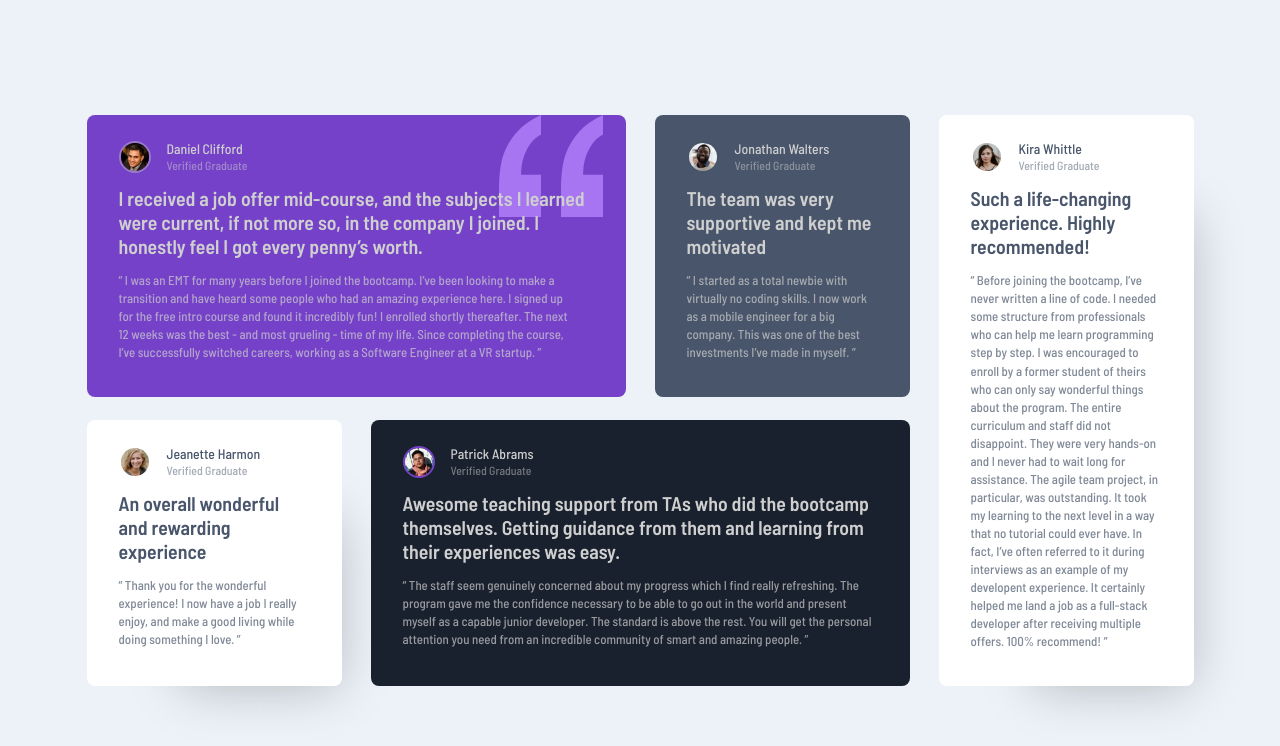
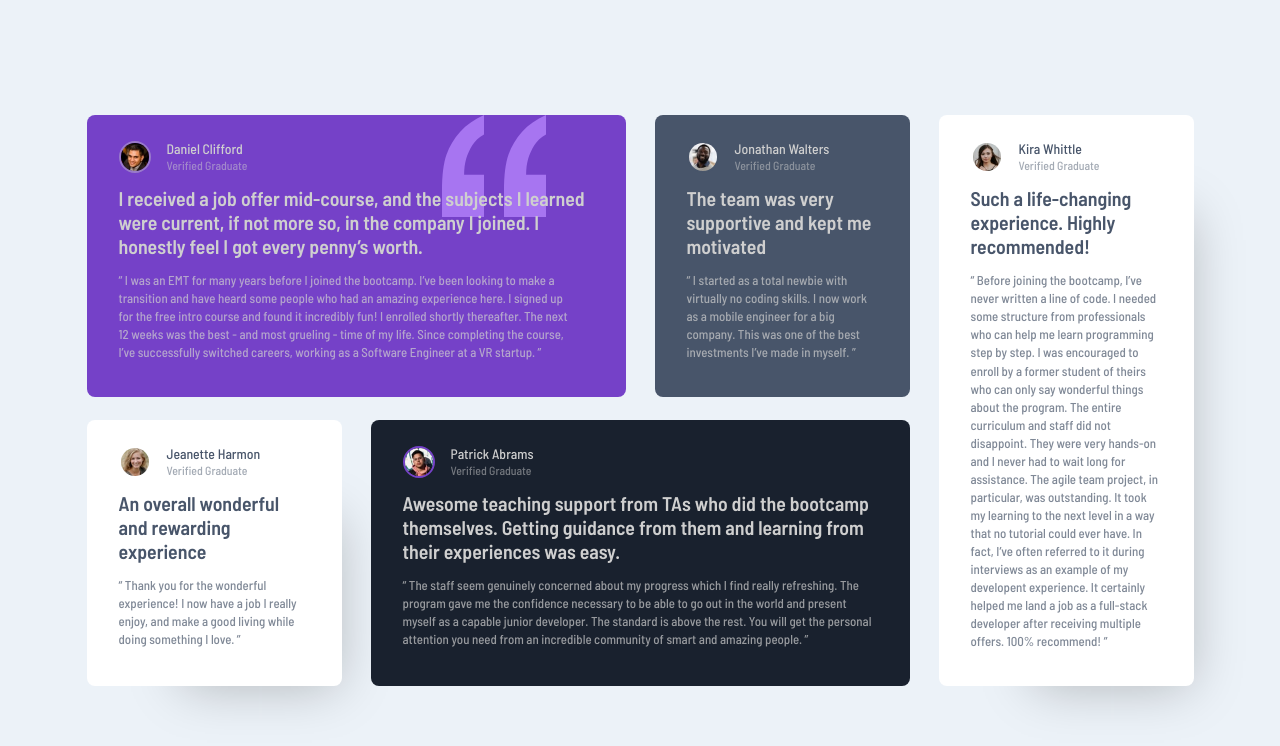
Before and after one commit to StephenYu2018/testimonials-grid-section-main, a React (Vite) app: page / in a window 1280 px wide. Shown: the top 746 px of the page. Built offline with nearby package versions, Linux system fonts and the light colour scheme.

Commit message:
reposition bg quote svg on desktop screens

```diff
--- a/src/TestimonialCard.jsx
+++ b/src/TestimonialCard.jsx
@@ -23,7 +23,8 @@ function TestimonialCard({ index, content, style }) {
     <article className={
       `${style.gridArea} ${style.backgroundColor} px-8 pt-[1.625rem]
       pb-8 rounded-lg first-of-type:bg-quote-svg bg-no-repeat
-      bg-[right_1.437rem_top] space-y-[0.8rem] ${cardShadow}`
+      bg-[right_1.437rem_top] xl:bg-[right_5rem_top] space-y-[0.8rem]
+      ${cardShadow}`
     }>
       <div className="flex flex-row items-center space-x-4">
         <img src={content.pictureURL}
```
